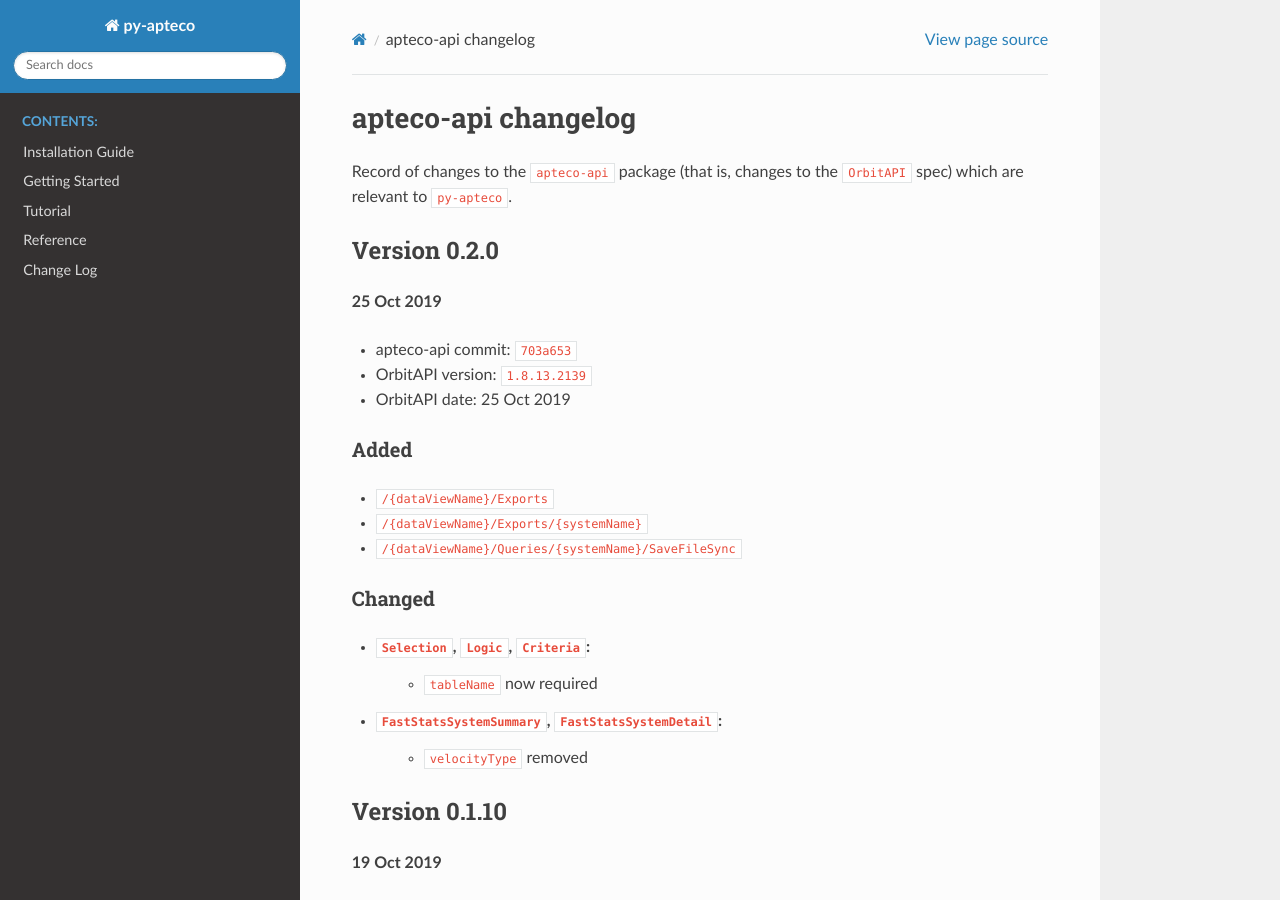
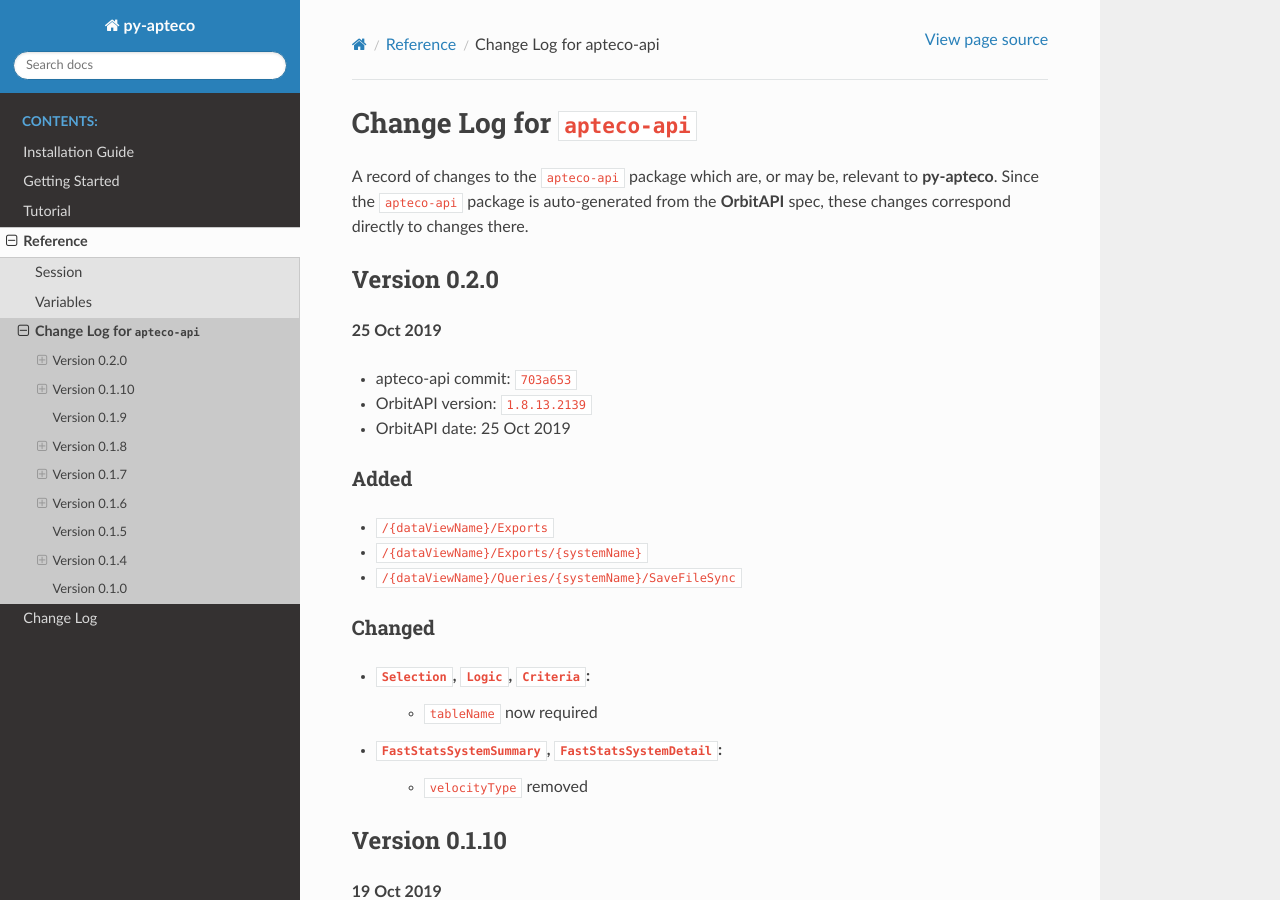
Before and after one commit to Apteco/py-apteco, a Sphinx documentation site: the page built from docs/source/changelog_apteco_api.rst, in a window 1280 px wide and 900 px high. Built offline with Sphinx 7.4.7 and the Read the Docs theme 2.0.0, drawn with Linux system fonts in a browser that asks for light colours.

Commit message:
Added apteco-api Change Log to reference page. Improved indexing in reference topics. [AB#1160] - Minor tweaks to apteco-api Change Log introduction.

```diff
--- a/docs/source/changelog_apteco_api.rst
+++ b/docs/source/changelog_apteco_api.rst
@@ -1,11 +1,11 @@
-====================
-apteco-api changelog
-====================
+=============================
+Change Log for ``apteco-api``
+=============================
 
-Record of changes to the ``apteco-api`` package
-(that is, changes to the ``OrbitAPI`` spec)
-which are relevant to ``py-apteco``.
-
+A record of changes to the ``apteco-api`` package
+which are, or may be, relevant to **py-apteco**.
+Since the ``apteco-api`` package is auto-generated from the **OrbitAPI** spec,
+these changes correspond directly to changes there.
 
 Version 0.2.0
 -------------
--- a/docs/source/reference.rst
+++ b/docs/source/reference.rst
@@ -9,3 +9,10 @@
 
     reference/topics/session.rst
     reference/topics/variables.rst
+
+Other reference:
+
+.. toctree::
+    :maxdepth: 1
+
+    changelog_apteco_api.rst
--- a/docs/source/reference/topics/session.rst
+++ b/docs/source/reference/topics/session.rst
@@ -2,7 +2,7 @@
   Session
 ***********
 
-.. module:: session
+.. module:: session.Session
 
 Introduction
 ============
--- a/docs/source/reference/topics/variables.rst
+++ b/docs/source/reference/topics/variables.rst
@@ -2,7 +2,7 @@
   Variables
 *************
 
-.. module:: session
+.. py:currentmodule:: session
 
 Introduction
 ============
@@ -55,6 +55,8 @@
 This is a :class:`dict` where variables can be looked up by their description::
 
     >>> income = my_session.variables["Income"]
+
+.. py:currentmodule:: apteco.session.Table
 
 Similarly, there is a :attr:`variables` attribute on each :class:`Table` object
 with just the variables for that table::
```
